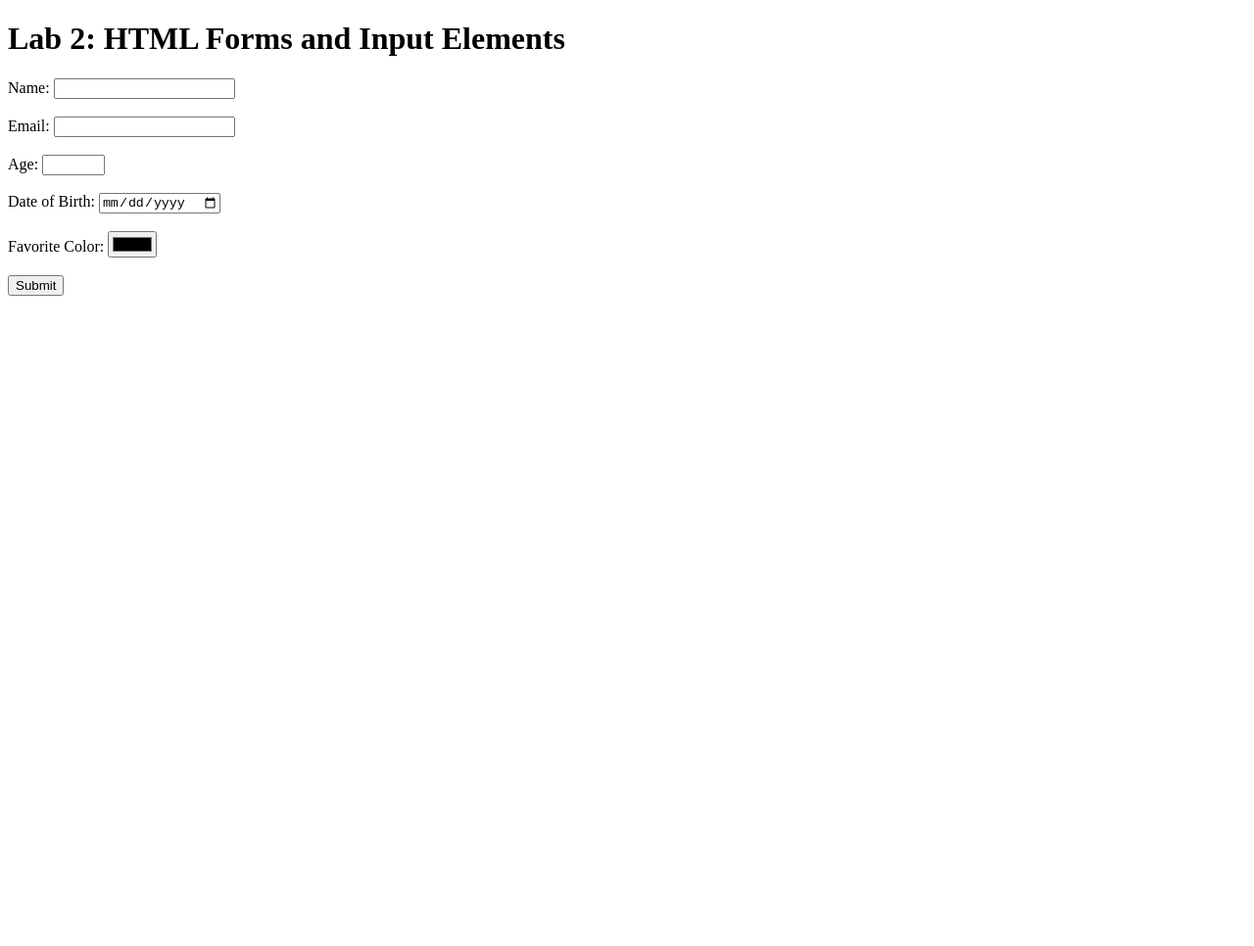
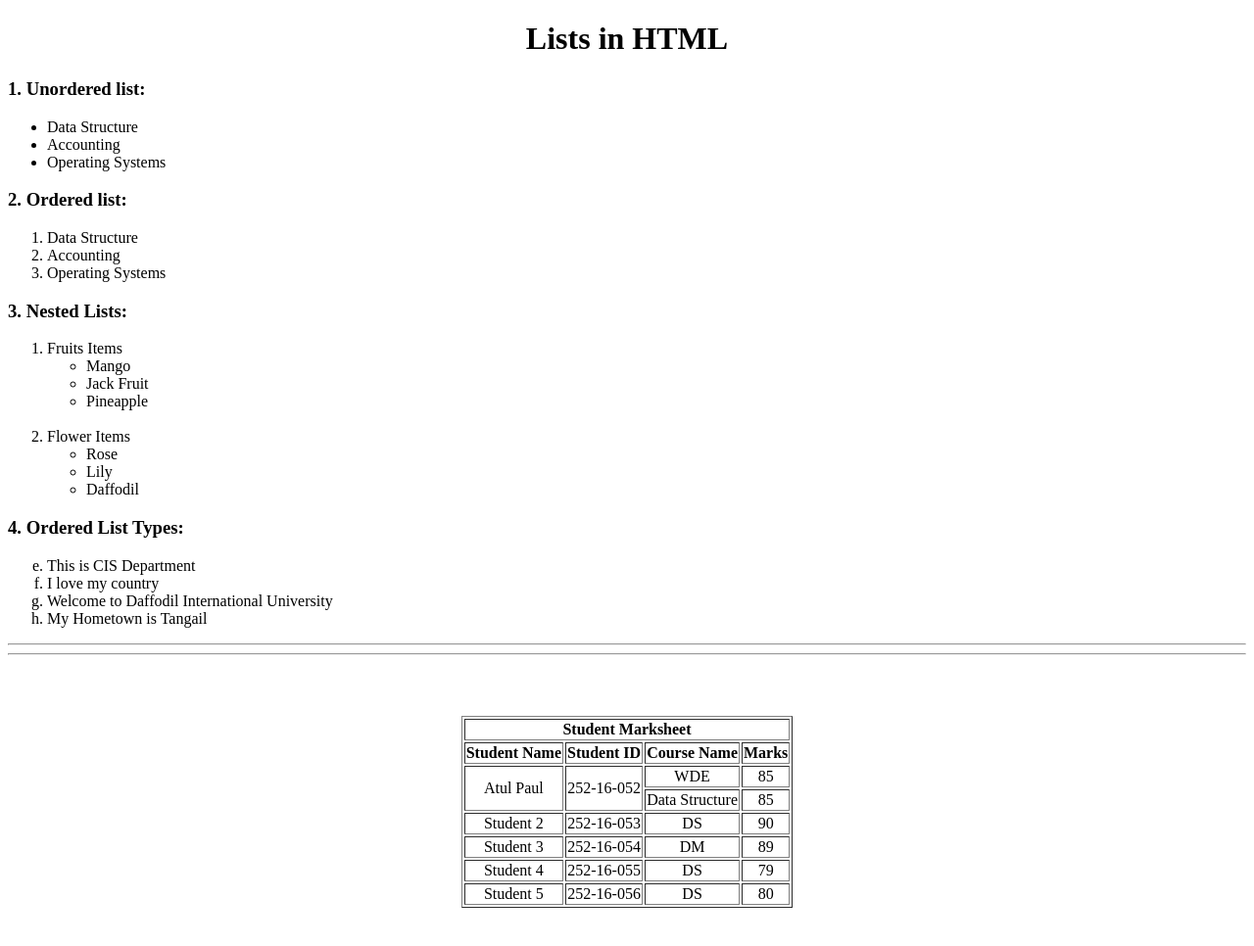
Before and after one commit to atul-dev-ai/WDE-Lab-Resource, a plain HTML site: page Lab_2/index.html in a window 1280 px wide. Shown: the whole page at 98% size. Before the commit the page ends 800 px from the top, so only its background shows below. Drawn offline with Linux system fonts and the light colour scheme.

Commit message:
Lab 2 class

```diff
--- a/Lab_2/index.html
+++ b/Lab_2/index.html
@@ -5,38 +5,105 @@
   <meta charset="UTF-8">
   <meta name="viewport" content="width=device-width, initial-scale=1.0">
   <link rel="stylesheet" href="/Lab_2/index.css">
-  <title>Form Elements | ATUL PAUL</title>
+  <title>Lab 2 | ATUL PAUL</title>
 </head>
 
 <body>
 
-  <h1>Lab 2: HTML Forms and Input Elements</h1>
 
-  <form class="form" action="/submit" method="post">
-    <label for="name">Name:</label>
-    <input type="text" id="name" name="name" required>
-    <br><br>
+  <h1 style="text-align: center;">Lists in HTML</h1>
+  <!-- Unordered list in HTML -->
+  <h3>1. Unordered list:</h3>
+  <ul>
+    <li>Data Structure</li>
+    <li>Accounting</li>
+    <li>Operating Systems</li>
+  </ul>
 
-    <label for="email">Email:</label>
-    <input type="email" id="email" name="email" required>
-    <br><br>
+  <!-- Ordered List -->
+  <h3>2. Ordered list:</h3>
+  <ol>
+    <li>Data Structure</li>
+    <li>Accounting</li>
+    <li>Operating Systems</li>
+  </ol>
 
-    <label for="age">Age:</label>
-    <input type="number" id="age" name="age" min="1" max="120">
-    <br><br>
+  <!-- Nested Lists -->
+  <h3>3. Nested Lists:</h3>
+  <ol type="1">
+    <li>Fruits Items
+      <ul>
+        <li>Mango</li>
+        <li>Jack Fruit</li>
+        <li>Pineapple</li>
+      </ul>
+    </li>
+    <br>
+    <li>Flower Items
+      <ul>
+        <li>Rose</li>
+        <li>Lily</li>
+        <li>Daffodil</li>
+      </ul>
+    </li>
+  </ol>
 
-    <label for="dob">Date of Birth:</label>
-    <input type="date" id="dob" name="dob">
-    <br><br>
-
-    <label for="color">Favorite Color:</label>
-    <input type="color" id="color" name="color">
-    <br><br>
-
-    <input type="submit" value="Submit">
-  </form>
-
+  <h3>4. Ordered List Types: </h3>
+  <ol type="a" start="5">
+    <li>This is CIS Department</li>
+    <li>I love my country</li>
+    <li>Welcome to Daffodil International University</li>
+    <li>My Hometown is Tangail</li>
+  </ol>
+  <hr>
+  <hr>
+  <br><br><br>
+  <table border="1" align="center">
+    <tr><th align="center" colspan="4">Student Marksheet</th></tr>
+    <tr>
+      <th>Student Name</th>
+      <th>Student ID</th>
+      <th>Course Name</th>
+      <th>Marks</th>
+    </tr>
+    <tr>
+      <td align="center" rowspan="2">
+        Atul Paul
+      </td>
+      <td align="center" rowspan="2">252-16-052</td>
+      <td align="center" >WDE</td>
+      <td align="center">85</td>
+    </tr>
+      <td align="center">Data Structure</td>
+      <td align="center">85</td>
+    </tr>
+    <tr>
+      <td align="center">Student 2</td>
+      <td align="center">252-16-053</td>
+      <td align="center">DS</td>
+      <td align="center">90</td>
+    </tr>
+    <tr>
+      <td align="center">Student 3</td>
+      <td align="center">252-16-054</td>
+      <td align="center">DM</td>
+      <td align="center">89</td>
+    </tr>
+    <tr>
+      <td align="center">Student 4</td>
+      <td align="center">252-16-055</td>
+      <td align="center">DS</td>
+      <td align="center">79</td>
+    </tr>
+    <tr>
+      <td align="center">Student 5</td>
+      <td align="center">252-16-056</td>
+      <td align="center">DS</td>
+      <td align="center">80</td>
+    </tr>
+  </table><br><br><br><br>
 
 
 </body>
+
 </html>
```
